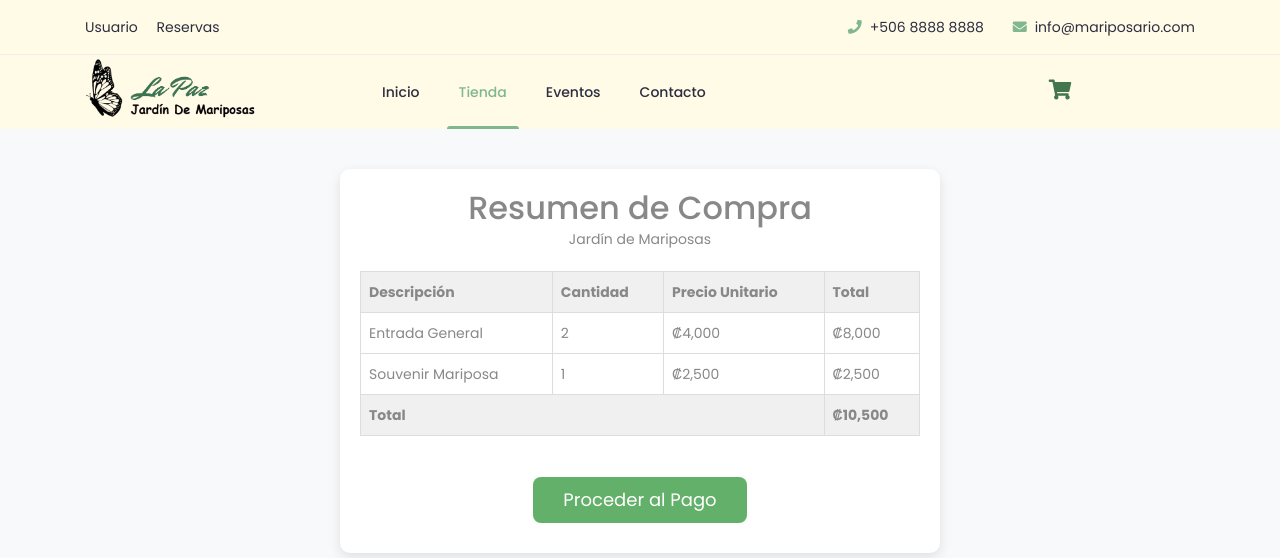
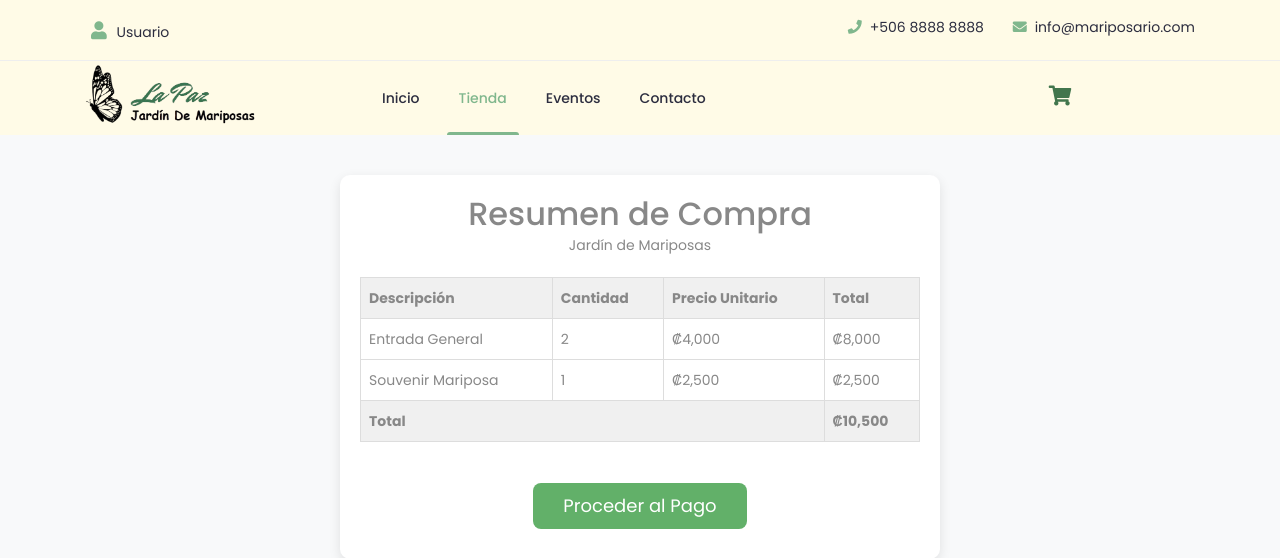
Before and after one commit to Valeospina/Proyecto_Mariposario, a PHP site: page /pago.html in a window 1280 px wide. Shown: the top 558 px of the page. Run offline with PHP 8.4, Linux system fonts and the light colour scheme; some libraries are stand-ins or nearby versions.

Commit message:
ultimos cambios

```diff
--- a/Proyecto-Mariposario/MisPedidos.html
+++ b/Proyecto-Mariposario/MisPedidos.html
@@ -486,7 +486,7 @@
                         <ul class="sidebar-menu">
                             <li><a href="usuario.html"><i class="fas fa-user"></i> Perfil</a></li>
                             <li><a href="MisPedidos.html"><i class="fas fa-shopping-bag"></i> Mis Pedidos</a></li>
-                            <li><a href="user-events.html"><i class="fas fa-calendar-alt"></i> Eventos</a></li>
+                            <li><a href="eventosReservados.html"><i class="fas fa-calendar-alt"></i> Eventos</a></li>
                             <li><a href="notificaciones.html" class="active"><i class="fas fa-bell"></i> Notificaciones
                                     <span class="badge badge-primary">3</span></a></li>
                             <li><a href="user-favorites.html"><i class="fas fa-heart"></i> Favoritos</a></li>
--- a/Proyecto-Mariposario/eventosReservados.html
+++ b/Proyecto-Mariposario/eventosReservados.html
@@ -482,7 +482,7 @@
                         <ul class="sidebar-menu">
                             <li><a href="usuario.html"><i class="fas fa-user"></i> Perfil</a></li>
                             <li><a href="MisPedidos.html"><i class="fas fa-shopping-bag"></i> Mis Pedidos</a></li>
-                            <li><a href="user-events.html"><i class="fas fa-calendar-alt"></i> Eventos</a></li>
+                            <li><a href="eventosReservados.html"><i class="fas fa-calendar-alt"></i> Eventos</a></li>
                             <li><a href="notificaciones.html" class="active"><i class="fas fa-bell"></i> Notificaciones
                                     <span class="badge badge-primary">3</span></a></li>
                             <li><a href="user-favorites.html"><i class="fas fa-heart"></i> Favoritos</a></li>
@@ -541,7 +541,8 @@
     </div>
   </div>
 </div>
-
+</div>
+</div>
 
 
 <!-- Footer Area -->
--- a/Proyecto-Mariposario/notificaciones.html
+++ b/Proyecto-Mariposario/notificaciones.html
@@ -801,7 +801,7 @@ body {
                         <ul class="sidebar-menu">
                             <li><a href="usuario.html"><i class="fas fa-user"></i> Perfil</a></li>
                             <li><a href="MisPedidos.html"><i class="fas fa-shopping-bag"></i> Mis Pedidos</a></li>
-                            <li><a href="user-events.html"><i class="fas fa-calendar-alt"></i> Eventos</a></li>
+                            <li><a href="eventosReservados.html"><i class="fas fa-calendar-alt"></i> Eventos</a></li>
                             <li><a href="notificaciones.html" class="active"><i class="fas fa-bell"></i> Notificaciones
                                     <span class="badge badge-primary">3</span></a></li>
                             <li><a href="user-favorites.html"><i class="fas fa-heart"></i> Favoritos</a></li>
--- a/Proyecto-Mariposario/pago.html
+++ b/Proyecto-Mariposario/pago.html
@@ -26,6 +26,7 @@
   <link rel="stylesheet" href="css/nice-select.css">
   <!-- Font Awesome CSS -->
   <link rel="stylesheet" href="https://cdnjs.cloudflare.com/ajax/libs/font-awesome/5.15.4/css/all.min.css">
+
   <!-- Slicknav -->
   <link rel="stylesheet" href="css/slicknav.min.css">
   <!-- Owl Carousel CSS -->
@@ -219,8 +220,13 @@
 						<div class="col-lg-6 col-md-5 col-12">
 							<!-- Contact -->
 							<ul class="top-link">
-								<li><a href="usuario.html">Usuario</a></li>
-								<li><a href="reservas.html">Reservas</a></li>
+                <li>
+									<a href="usuario.html" style="text-decoration: none;">
+									  <i class="fas fa-user" style="font-size: 18px; color: #80B78D; padding: 6px;"></i>
+									  <span style="color: #2C2D3F;">Usuario</span>
+									</a>
+								  </li>
+
 							</ul>
 							<!-- End Contact -->
 						</div>
@@ -257,8 +263,8 @@
 								<div class="main-menu">
 									<nav class="navigation">
 										<ul class="nav menu">
-                                            <li><a href="index.html">Inicio</a></li>
-                                            <li class="active"><a href="tienda.html">Tienda</a></li>
+                     <li><a href="index.html">Inicio</a></li>
+                     <li class="active"><a href="tienda.html">Tienda</a></li>
 											<li><a href="eventos.html">Eventos</a></li>
 											<li><a href="contact.html">Contacto</a></li>
 
--- a/Proyecto-Mariposario/style.css
+++ b/Proyecto-Mariposario/style.css
@@ -3427,7 +3427,7 @@ main {
     margin: 0 auto;
     width: 80%;
     height: 90%;
-    background:#1A76D1;
+    background:#76A882;
     opacity: 0;
     filter: blur(10px);
     -webkit-transition: all .3s ease-out 0s;
--- a/Proyecto-Mariposario/usuario.html
+++ b/Proyecto-Mariposario/usuario.html
@@ -407,7 +407,7 @@
                                             </div>
 											<h3>Mis Eventos</h3>
 											<p>Consulta los eventos a los que estás registrado y su estado.</p>
-											<a href="user-events.html" class="btn btn-primary">Ver Eventos</a>
+											<a href="eventosReservados.html" class="btn btn-primary">Ver Eventos</a>
 										</div>
 									</div>
 									<div class="col-lg-4 col-md-6 col-12">
```
Also changed, not shown: Proyecto-Mariposario/carrito.html (+7 -2 lines).
